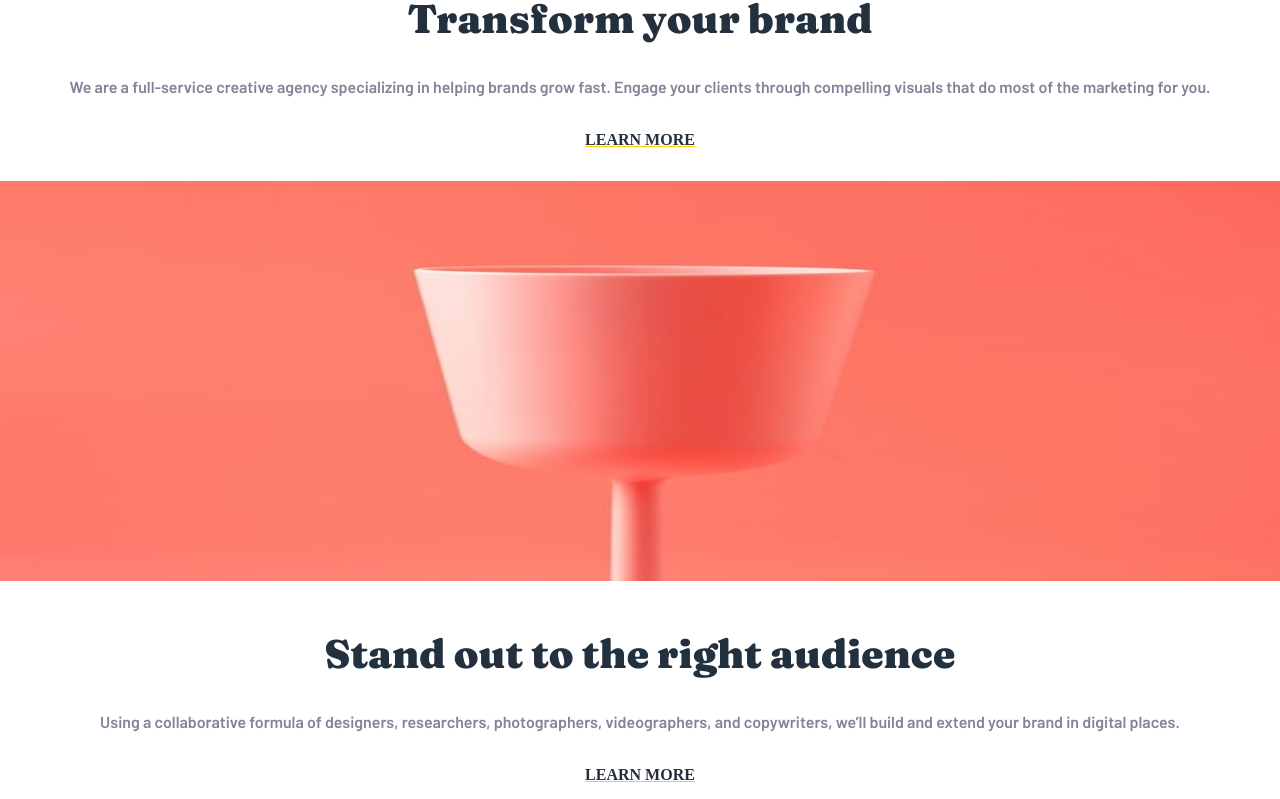
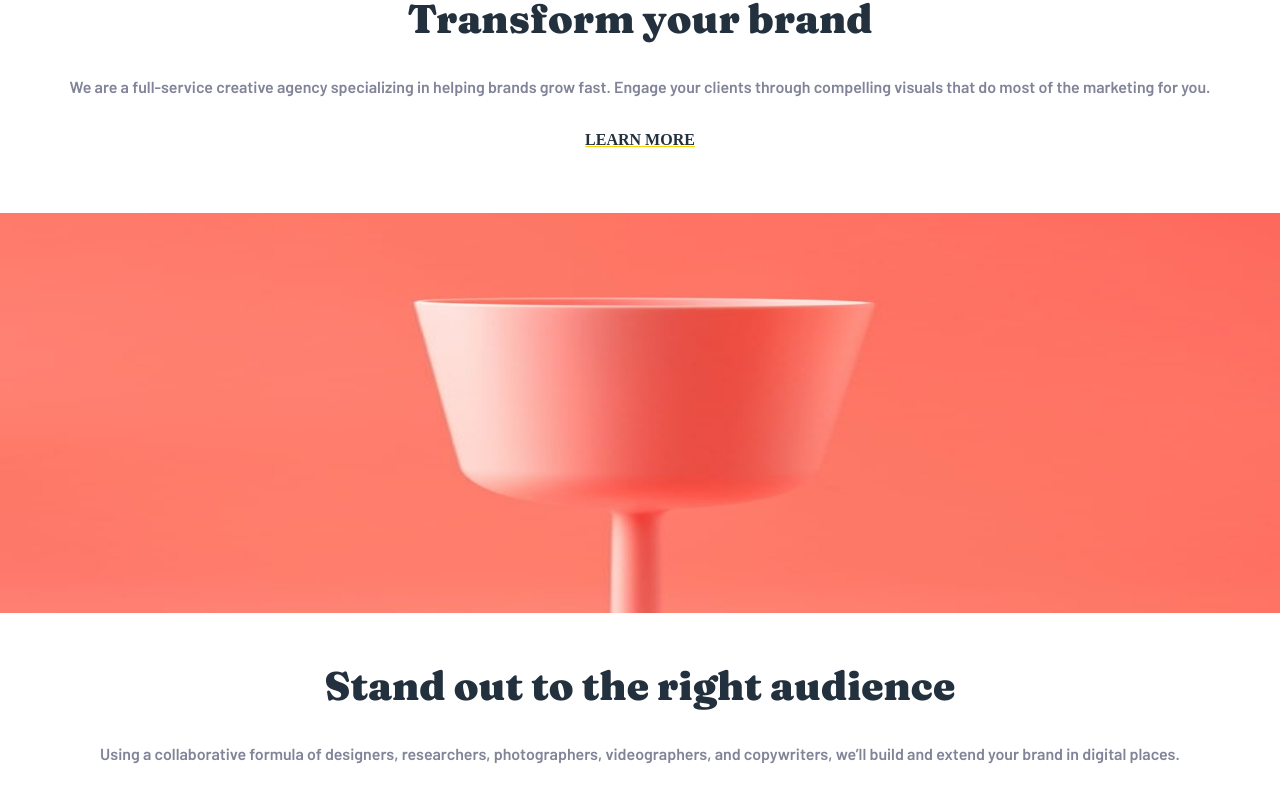
Before and after one commit to MaSsoumeh/Sunnyside-Agency-landing-Page, a React (Create React App) app in the folder sunnyside-agency/: page / in a window 1280 px wide. Shown: the part 1254-2053 px from the top of the page. Built offline with nearby package versions, Linux system fonts and the light colour scheme; the HTML template or start-up script is replaced by a standard one.

Commit message:
change read more padding

```diff
--- a/sunnyside-agency/src/components/transform/transform.scss
+++ b/sunnyside-agency/src/components/transform/transform.scss
@@ -39,7 +39,7 @@
       font-weight: 900;
       text-decoration-color: $color-yellow;
       text-decoration-style: 2rem solid $color-yellow;
-      padding-bottom: 2rem;
+      padding-bottom: 4rem;
     }
   }
 }
```
